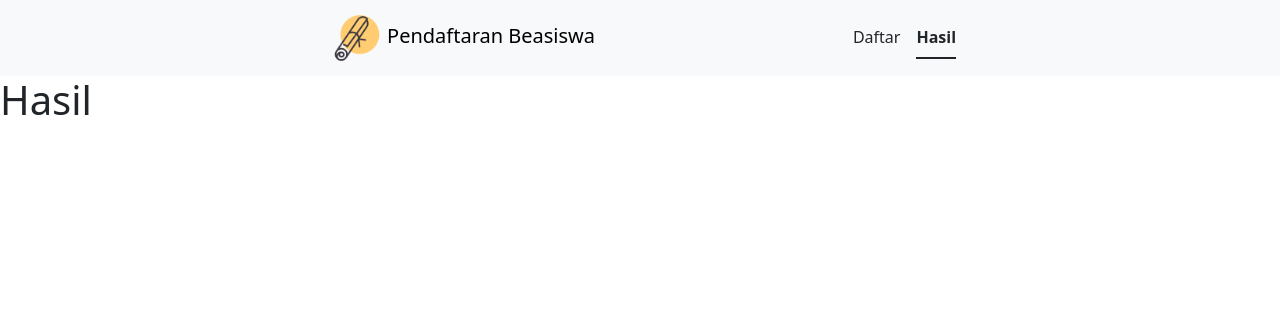
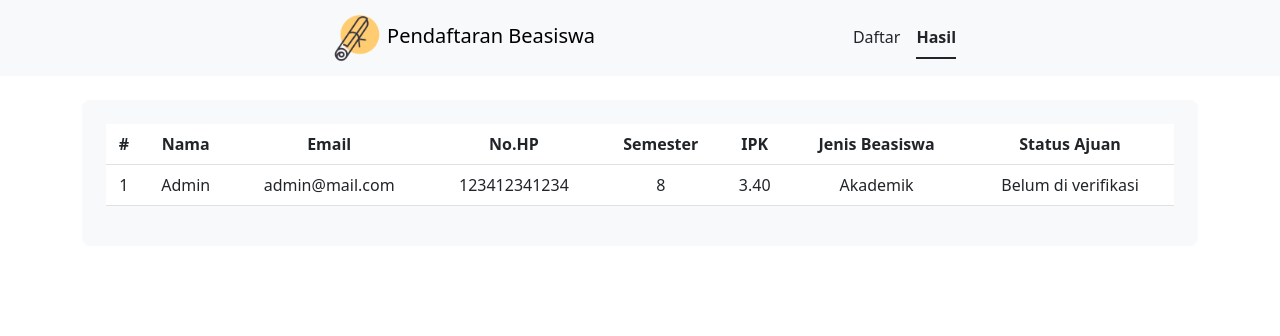
Before and after one commit to jacob157-rgb/beasiswa_bnsp, a PHP site: page /hasil.php in a window 1280 px wide. Shown: the top 336 px of the page. Run offline with PHP 8.4, Linux system fonts and the light colour scheme; data comes from the database, SQL or seed files in the repository; both versions use the stored data as it was after the commit.

Commit message:
Final & Done

```diff
--- a/hasil.php
+++ b/hasil.php
@@ -5,7 +5,44 @@ include_once("php/navbar.php")
 ?>
 
 <main>
-<h1>Hasil</h1>
+<div class="container text-center pt-4">
+<div class="container col-lg bg-light rounded-3 p-2 px-4 py-4 justify-content-center">
+<table class="table">
+  <thead>
+    <tr>
+      <th scope="col">#</th>
+      <th scope="col">Nama</th>
+      <th scope="col">Email</th>
+      <th scope="col">No.HP</th>
+      <th scope="col">Semester</th>
+      <th scope="col">IPK</th>
+      <th scope="col">Jenis Beasiswa</th>
+      <th scope="col">Status Ajuan</th>
+    </tr>
+  </thead>
+  <tbody>
+    <?php
+    include_once("private/db_conn.php");
+    $query = mysqli_query($conn, "SELECT * FROM data_beasiswa ORDER BY id DESC");
+    $no = 0;
+    while($result = mysqli_fetch_array($query)){
+    $no++;
+    ?>
+    <tr>
+      <td><?=$no?></td>
+      <td><?=$result["name"]?></td>
+      <td><?=$result["email"]?></td>
+      <td><?=$result["nohp"]?></td>
+      <td><?=$result["sem"]?></td>
+      <td><?=$result["ipk"]?></td>
+      <td><?=$result["jenis_beasiswa"]?></td>
+      <td><?=$result["status_ajuan"]?></td>
+    </tr>
+    <?php }?>
+  </tbody>
+</table>
+</div>
+</div>
 </main>
 
 <?php
--- a/index.php
+++ b/index.php
@@ -21,6 +21,9 @@ if (isset($_POST["signinSubmit"])) {
     if (!empty($_POST['loginEmail']) && !empty($_POST['loginPassword'])) {
         $loginEmail = htmlspecialchars($_POST['loginEmail']);
         $loginPassword = htmlspecialchars($_POST['loginPassword']);
+
+        session_start();
+        $_SESSION["email"]=$loginEmail;
 
         $query = "SELECT * FROM users WHERE email = '$loginEmail' AND password = '$loginPassword'";
         $result = mysqli_query($conn, $query);
```
Also changed, not shown: beasiswa.sql (+21 -5 lines), daftar.php (+38 -6 lines), private/auth.php (added), readme.md, 3 other files.
